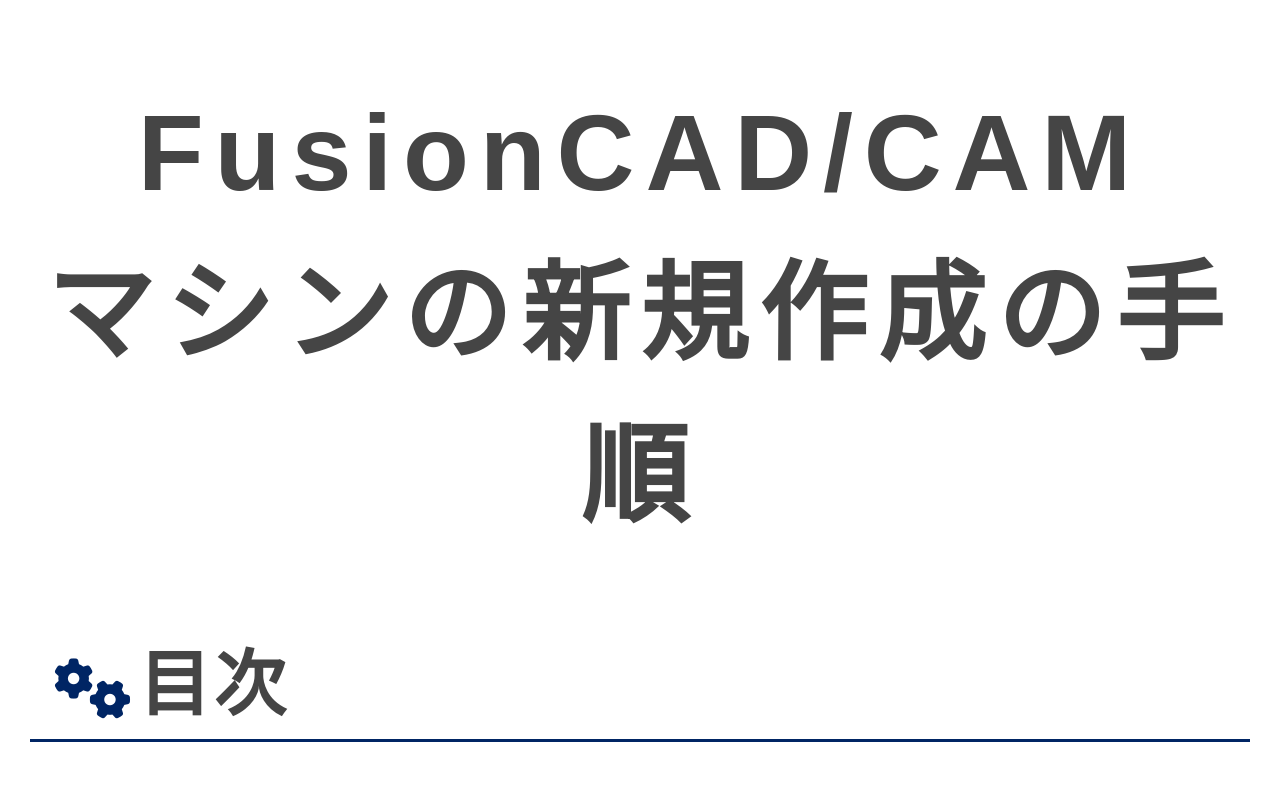
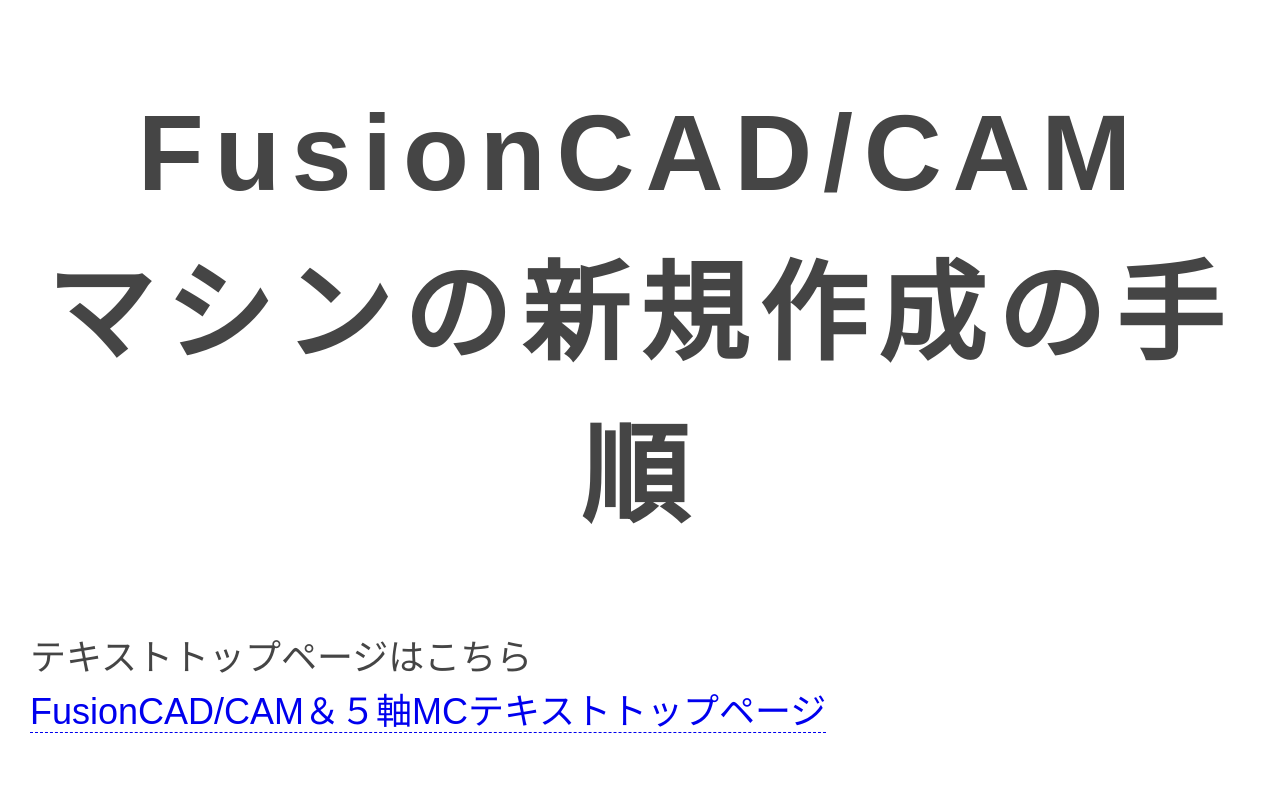
Before and after one commit to yamaneko0505/-, a plain HTML site: page index.html in a window 1280 px wide. Shown: the top 795 px of the page. Drawn offline with Linux system fonts and the light colour scheme; a web font is replaced by a local one.

Commit message:
Update index.html

```diff
--- a/index.html
+++ b/index.html
@@ -46,6 +46,9 @@
   <p>
 
   <h1>FusionCAD/CAM<br>マシンの新規作成の手順</h1>
+
+  テキストトップページはこちら
+  <br><a href="https://yamaneko0505.github.io/text_top_page/">FusionCAD/CAM＆５軸MCテキストトップページ</a><br>
 
   <h2>目次</h2>
     <ul>
```
